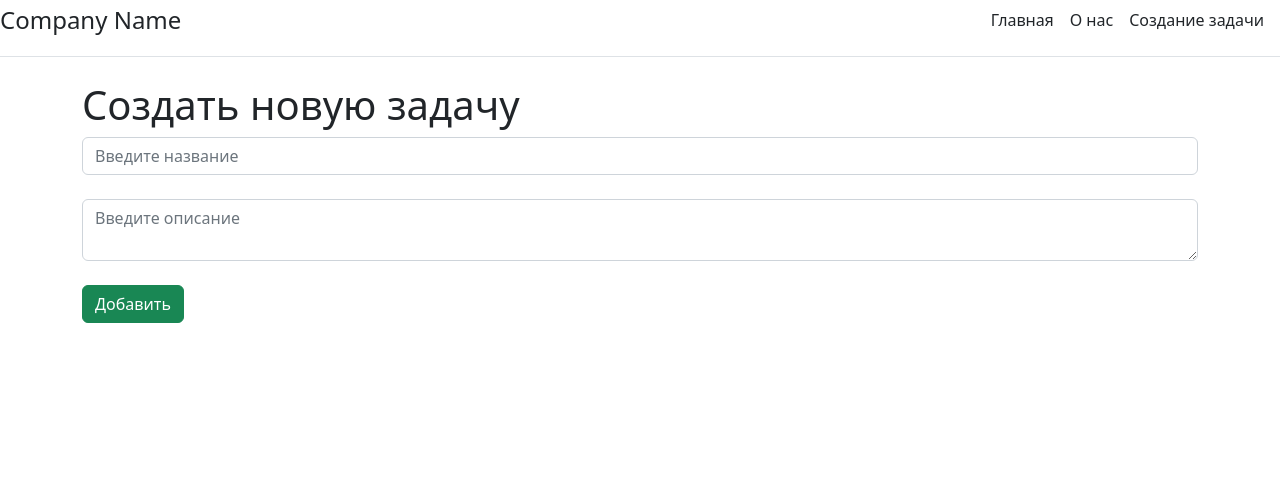
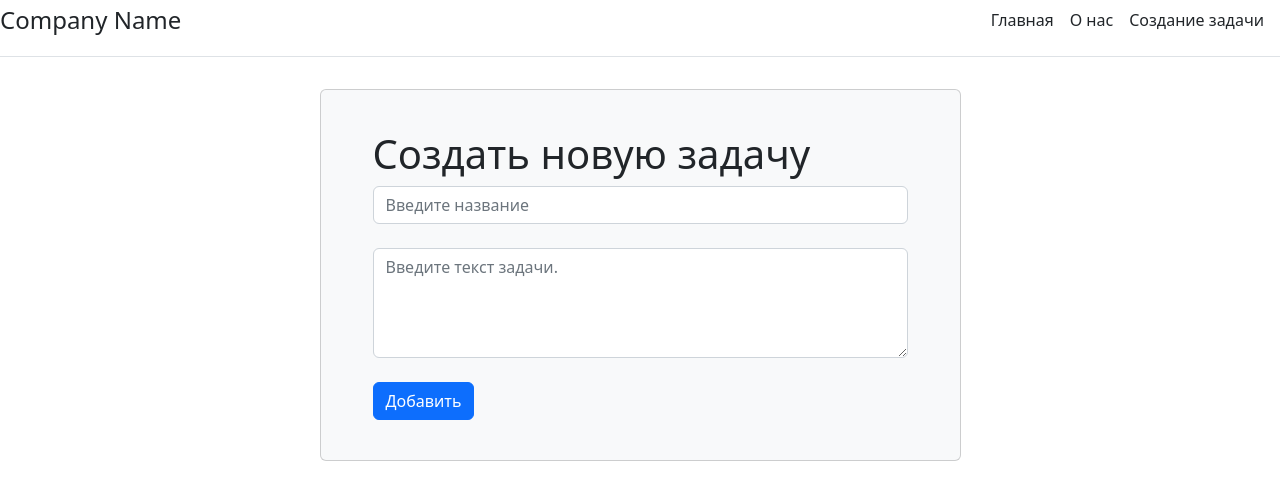
Before and after one commit to RdBear324/TaskManager, a Django app: page /cretae/ in a window 1280 px wide. Shown: the top 500 px of the page. Run offline with Django 4.2, Linux system fonts and the light colour scheme.

Commit message:
create.html add new style

```diff
--- a/taskManager/main/templates/create.html
+++ b/taskManager/main/templates/create.html
@@ -1,12 +1,24 @@
 {% extends 'base.html' %}
 {% block title%}
-    Создать новую задачу
+Создать новую задачу
 {% endblock%}
 {% block content%}
-    <h1>Создать новую задачу</h1>
-    <form method="post">
-        <input type="text" placeholder="Введите название" class="form-control"><br>
-        <textarea type="text" placeholder="Введите описание" class="form-control"></textarea><br>
-        <button type="submit" class="btn btn-success">Добавить</button>
-    </form>
+<div class="row">
+    <div class="col-lg-7 mx-auto">
+        <div class="card mt-2 mx-auto p-4 bg-light">
+            <div class="card-body bg-light">
+                <div class="container">
+                    <h1>Создать новую задачу</h1>
+                    <form id="contact-form" role="form" method="post">
+                        <input type="text" placeholder="Введите название" class="form-control"><br>
+                        <textarea id="form_message" name="message" class="form-control"
+                                  placeholder="Введите текст задачи." rows="4" required="required"
+                                  data-error="Please, leave us a message."></textarea><br>
+                        <button type="submit" class="btn btn-primary">Добавить</button>
+                    </form>
+                </div>
+            </div>
+        </div>
+    </div>
+</div>
 {% endblock%}
```
